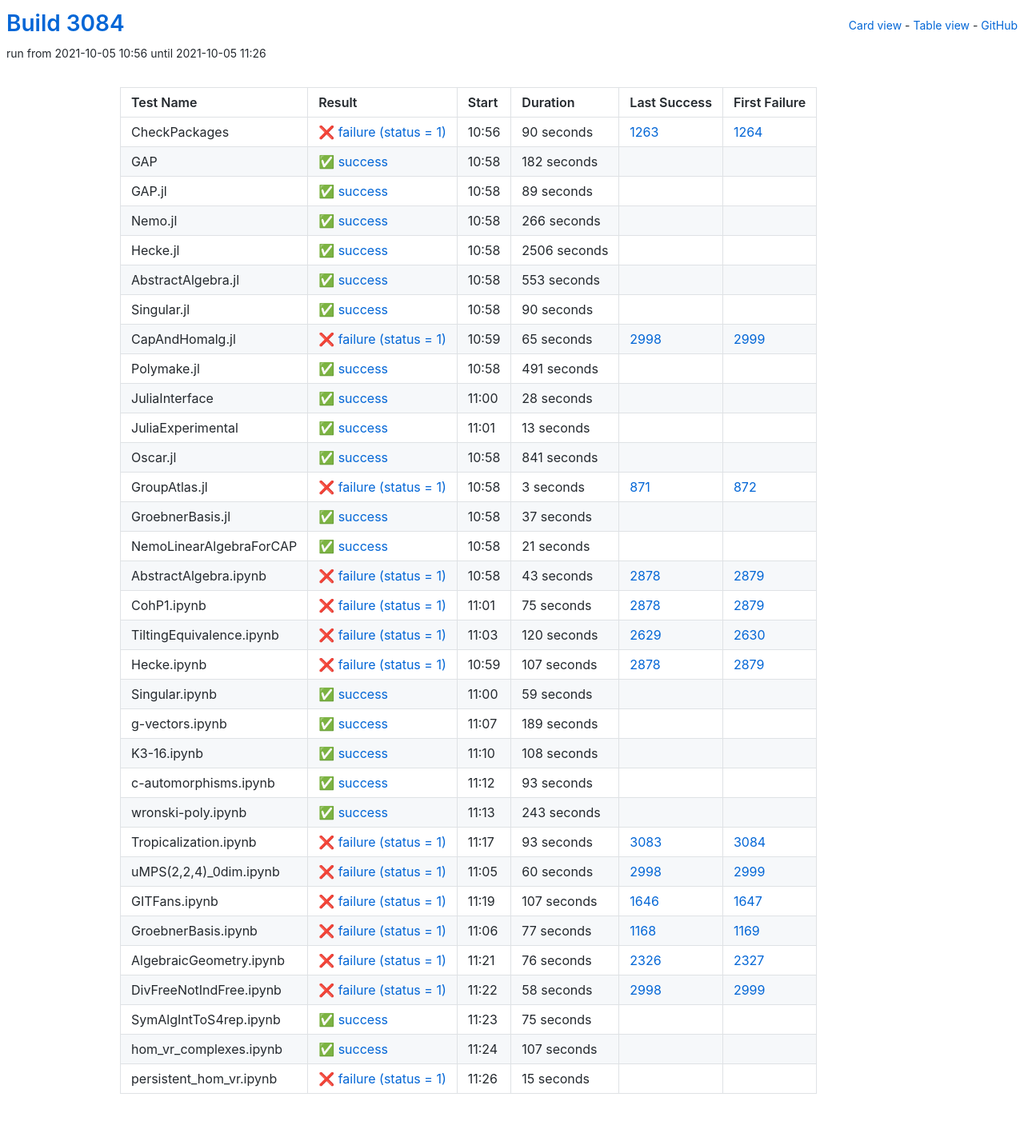
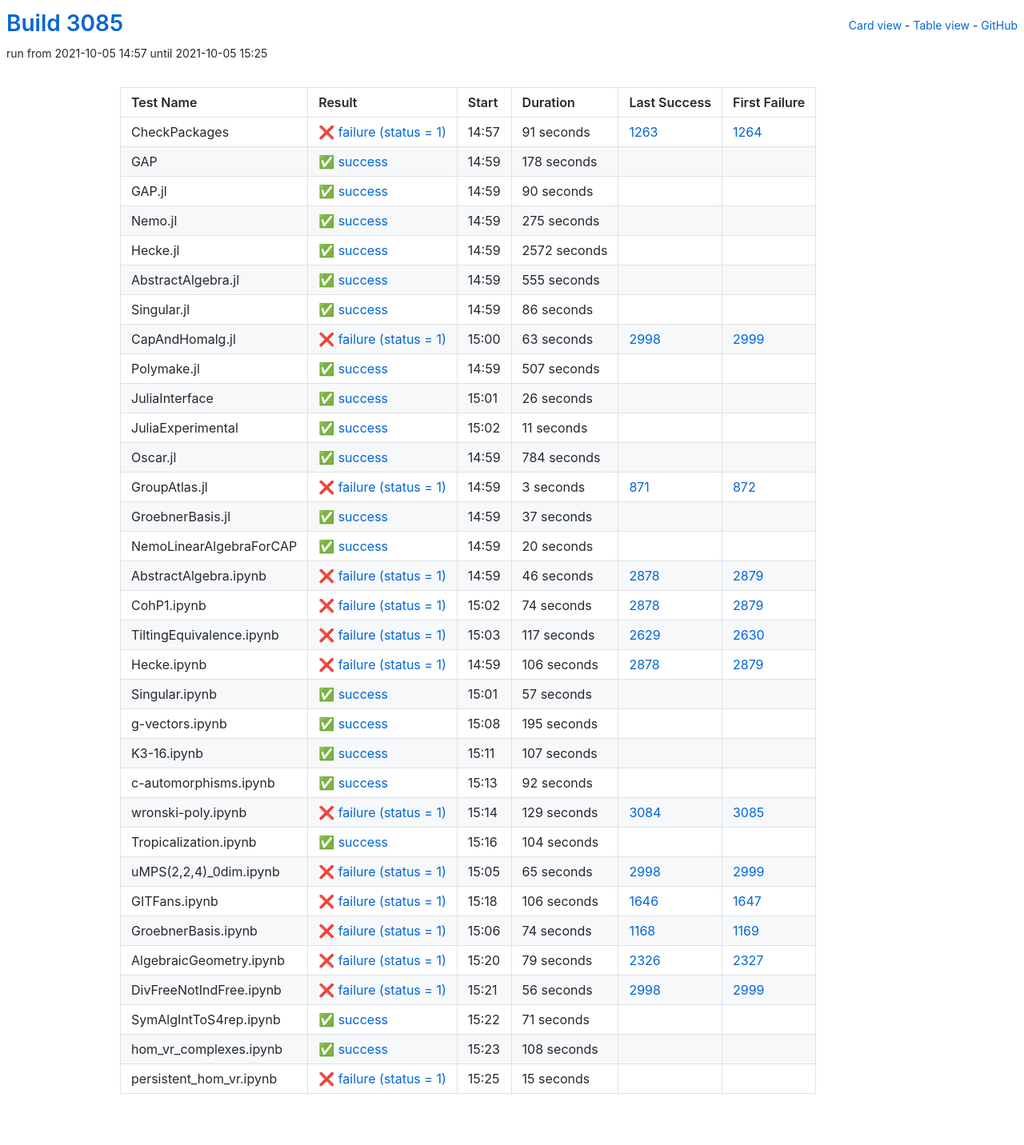
Before and after one commit to oscar-system/oscar-ci-status-stable, a Jekyll site: the page built from table.html, in a window 1280 px wide. Shown: the whole page at 80% size. Built offline with Jekyll 4.4.1, drawn with Linux system fonts in a browser that asks for light colours.

Commit message:
Build #3085

```diff
--- a/_data/ci.yml
+++ b/_data/ci.yml
@@ -1,6 +1,6 @@
 ---
-build: 3084
-build_url: https://oscarci.mathematik.uni-kl.de/job/oscar-stable/3084/
+build: 3085
+build_url: https://oscarci.mathematik.uni-kl.de/job/oscar-stable/3085/
 job: oscar-stable
 organization: oscar-system
 repo: oscar-ci-status-stable
@@ -8,80 +8,32 @@ repourl: https://github.com/oscar-system/oscar-ci-status-stable
 tests:
 - name: CheckPackages
   id: checkpackages
-  log: https://oscarci.mathematik.uni-kl.de/job/oscar-stable/3084/artifact/logs/build-3084/CheckPackages.log
-  start: 2021-10-05 10:56
+  log: https://oscarci.mathematik.uni-kl.de/job/oscar-stable/3085/artifact/logs/build-3085/CheckPackages.log
+  start: 2021-10-05 14:57
   success: false
   exitcode: 1
   status: failure
-  duration: 90
+  duration: 91
   last_success: 1263
   last_success_url: https://oscarci.mathematik.uni-kl.de/job/oscar-stable/1263/
   first_failure: 1264
   first_failure_url: https://oscarci.mathematik.uni-kl.de/job/oscar-stable/1264/
 - name: GAP
   id: gap
-  log: https://oscarci.mathematik.uni-kl.de/job/oscar-stable/3084/artifact/logs/build-3084/GAP.log
-  start: 2021-10-05 10:58
+  log: https://oscarci.mathematik.uni-kl.de/job/oscar-stable/3085/artifact/logs/build-3085/GAP.log
+  start: 2021-10-05 14:59
   success: true
   exitcode: 0
   status: success
-  duration: 182
+  duration: 178
   last_success: false
   last_success_url:
   first_failure: false
   first_failure_url:
 - name: GAP.jl
   id: gap-jl
-  log: https://oscarci.mathematik.uni-kl.de/job/oscar-stable/3084/artifact/logs/build-3084/GAP.jl.log
-  start: 2021-10-05 10:58
-  success: true
-  exitcode: 0
-  status: success
-  duration: 89
-  last_success: false
-  last_success_url:
-  first_failure: false
-  first_failure_url:
-- name: Nemo.jl
-  id: nemo-jl
-  log: https://oscarci.mathematik.uni-kl.de/job/oscar-stable/3084/artifact/logs/build-3084/Nemo.jl.log
-  start: 2021-10-05 10:58
-  success: true
-  exitcode: 0
-  status: success
-  duration: 266
-  last_success: false
-  last_success_url:
-  first_failure: false
-  first_failure_url:
-- name: Hecke.jl
-  id: hecke-jl
-  log: https://oscarci.mathematik.uni-kl.de/job/oscar-stable/3084/artifact/logs/build-3084/Hecke.jl.log
-  start: 2021-10-05 10:58
-  success: true
-  exitcode: 0
-  status: success
-  duration: 2506
-  last_success: false
-  last_success_url:
-  first_failure: false
-  first_failure_url:
-- name: AbstractAlgebra.jl
-  id: abstractalgebra-jl
-  log: https://oscarci.mathematik.uni-kl.de/job/oscar-stable/3084/artifact/logs/build-3084/AbstractAlgebra.jl.log
-  start: 2021-10-05 10:58
-  success: true
-  exitcode: 0
-  status: success
-  duration: 553
-  last_success: false
-  last_success_url:
-  first_failure: false
-  first_failure_url:
-- name: Singular.jl
-  id: singular-jl
-  log: https://oscarci.mathematik.uni-kl.de/job/oscar-stable/3084/artifact/logs/build-3084/Singular.jl.log
-  start: 2021-10-05 10:58
+  log: https://oscarci.mathematik.uni-kl.de/job/oscar-stable/3085/artifact/logs/build-3085/GAP.jl.log
+  start: 2021-10-05 14:59
   success: true
   exitcode: 0
   status: success
@@ -90,70 +42,118 @@ tests:
   last_success_url:
   first_failure: false
   first_failure_url:
+- name: Nemo.jl
+  id: nemo-jl
+  log: https://oscarci.mathematik.uni-kl.de/job/oscar-stable/3085/artifact/logs/build-3085/Nemo.jl.log
+  start: 2021-10-05 14:59
+  success: true
+  exitcode: 0
+  status: success
+  duration: 275
+  last_success: false
+  last_success_url:
+  first_failure: false
+  first_failure_url:
+- name: Hecke.jl
+  id: hecke-jl
+  log: https://oscarci.mathematik.uni-kl.de/job/oscar-stable/3085/artifact/logs/build-3085/Hecke.jl.log
+  start: 2021-10-05 14:59
+  success: true
+  exitcode: 0
+  status: success
+  duration: 2572
+  last_success: false
+  last_success_url:
+  first_failure: false
+  first_failure_url:
+- name: AbstractAlgebra.jl
+  id: abstractalgebra-jl
+  log: https://oscarci.mathematik.uni-kl.de/job/oscar-stable/3085/artifact/logs/build-3085/AbstractAlgebra.jl.log
+  start: 2021-10-05 14:59
+  success: true
+  exitcode: 0
+  status: success
+  duration: 555
+  last_success: false
+  last_success_url:
+  first_failure: false
+  first_failure_url:
+- name: Singular.jl
+  id: singular-jl
+  log: https://oscarci.mathematik.uni-kl.de/job/oscar-stable/3085/artifact/logs/build-3085/Singular.jl.log
+  start: 2021-10-05 14:59
+  success: true
+  exitcode: 0
+  status: success
+  duration: 86
+  last_success: false
+  last_success_url:
+  first_failure: false
+  first_failure_url:
 - name: CapAndHomalg.jl
   id: capandhomalg-jl
-  log: https://oscarci.mathematik.uni-kl.de/job/oscar-stable/3084/artifact/logs/build-3084/CapAndHomalg.jl.log
-  start: 2021-10-05 10:59
+  log: https://oscarci.mathematik.uni-kl.de/job/oscar-stable/3085/artifact/logs/build-3085/CapAndHomalg.jl.log
+  start: 2021-10-05 15:00
   success: false
   exitcode: 1
   status: failure
-  duration: 65
+  duration: 63
   last_success: 2998
   last_success_url: https://oscarci.mathematik.uni-kl.de/job/oscar-stable/2998/
   first_failure: 2999
   first_failure_url: https://oscarci.mathematik.uni-kl.de/job/oscar-stable/2999/
 - name: Polymake.jl
   id: polymake-jl
-  log: https://oscarci.mathematik.uni-kl.de/job/oscar-stable/3084/artifact/logs/build-3084/Polymake.jl.log
-  start: 2021-10-05 10:58
+  log: https://oscarci.mathematik.uni-kl.de/job/oscar-stable/3085/artifact/logs/build-3085/Polymake.jl.log
+  start: 2021-10-05 14:59
   success: true
   exitcode: 0
   status: success
-  duration: 491
+  duration: 507
   last_success: false
   last_success_url:
   first_failure: false
   first_failure_url:
 - name: JuliaInterface
   id: juliainterface
-  log: https://oscarci.mathematik.uni-kl.de/job/oscar-stable/3084/artifact/logs/build-3084/JuliaInterface.log
-  start: 2021-10-05 11:00
+  log: https://oscarci.mathematik.uni-kl.de/job/oscar-stable/3085/artifact/logs/build-3085/JuliaInterface.log
+  start: 2021-10-05 15:01
   success: true
   exitcode: 0
   status: success
-  duration: 28
+  duration: 26
   last_success: false
   last_success_url:
   first_failure: false
   first_failure_url:
 - name: JuliaExperimental
   id: juliaexperimental
-  log: https://oscarci.mathematik.uni-kl.de/job/oscar-stable/3084/artifact/logs/build-3084/JuliaExperimental.log
-  start: 2021-10-05 11:01
+  log: https://oscarci.mathematik.uni-kl.de/job/oscar-stable/3085/artifact/logs/build-3085/JuliaExperimental.log
+  start: 2021-10-05 15:02
   success: true
   exitcode: 0
   status: success
-  duration: 13
+  duration: 11
   last_success: false
   last_success_url:
   first_failure: false
   first_failure_url:
 - name: Oscar.jl
   id: oscar-jl
-  log: https://oscarci.mathematik.uni-kl.de/job/oscar-stable/3084/artifact/logs/build-3084/Oscar.jl.log
-  start: 2021-10-05 10:58
+  log: https://oscarci.mathematik.uni-kl.de/job/oscar-stable/3085/artifact/logs/build-3085/Oscar.jl.log
+  start: 2021-10-05 14:59
   success: true
   exitcode: 0
   status: success
-  duration: 841
+  duration: 784
   last_success: false
   last_success_url:
   first_failure: false
   first_failure_url:
 - name: GroupAtlas.jl
   id: groupatlas-jl
-  log: https://oscarci.mathematik.uni-kl.de/job/oscar-stable/3084/artifact/logs/build-3084/GroupAtlas.jl.log
-  start: 2021-10-05 10:58
+  log: https://oscarci.mathematik.uni-kl.de/job/oscar-stable/3085/artifact/logs/build-3085/GroupAtlas.jl.log
+  start: 2021-10-05 14:59
   success: false
   exitcode: 1
   status: failure
@@ -164,8 +164,8 @@ tests:
   first_failure_url: https://oscarci.mathematik.uni-kl.de/job/oscar-stable/872/
 - name: GroebnerBasis.jl
   id: groebnerbasis-jl
-  log: https://oscarci.mathematik.uni-kl.de/job/oscar-stable/3084/artifact/logs/build-3084/GroebnerBasis.jl.log
-  start: 2021-10-05 10:58
+  log: https://oscarci.mathematik.uni-kl.de/job/oscar-stable/3085/artifact/logs/build-3085/GroebnerBasis.jl.log
+  start: 2021-10-05 14:59
   success: true
   exitcode: 0
   status: success
@@ -176,92 +176,212 @@ tests:
   first_failure_url:
 - name: NemoLinearAlgebraForCAP
   id: nemolinearalgebraforcap
-  log: https://oscarci.mathematik.uni-kl.de/job/oscar-stable/3084/artifact/logs/build-3084/NemoLinearAlgebraForCAP.log
-  start: 2021-10-05 10:58
+  log: https://oscarci.mathematik.uni-kl.de/job/oscar-stable/3085/artifact/logs/build-3085/NemoLinearAlgebraForCAP.log
+  start: 2021-10-05 14:59
   success: true
   exitcode: 0
   status: success
-  duration: 21
+  duration: 20
   last_success: false
   last_success_url:
   first_failure: false
   first_failure_url:
 - name: AbstractAlgebra.ipynb
   id: abstractalgebra-ipynb
-  log: https://oscarci.mathematik.uni-kl.de/job/oscar-stable/3084/artifact/logs/build-3084/AbstractAlgebra.ipynb.log
-  start: 2021-10-05 10:58
+  log: https://oscarci.mathematik.uni-kl.de/job/oscar-stable/3085/artifact/logs/build-3085/AbstractAlgebra.ipynb.log
+  start: 2021-10-05 14:59
   success: false
   exitcode: 1
   status: failure
-  duration: 43
+  duration: 46
   last_success: 2878
   last_success_url: https://oscarci.mathematik.uni-kl.de/job/oscar-stable/2878/
   first_failure: 2879
   first_failure_url: https://oscarci.mathematik.uni-kl.de/job/oscar-stable/2879/
 - name: CohP1.ipynb
   id: cohp1-ipynb
-  log: https://oscarci.mathematik.uni-kl.de/job/oscar-stable/3084/artifact/logs/build-3084/CohP1.ipynb.log
-  start: 2021-10-05 11:01
+  log: https://oscarci.mathematik.uni-kl.de/job/oscar-stable/3085/artifact/logs/build-3085/CohP1.ipynb.log
+  start: 2021-10-05 15:02
   success: false
   exitcode: 1
   status: failure
-  duration: 75
+  duration: 74
   last_success: 2878
   last_success_url: https://oscarci.mathematik.uni-kl.de/job/oscar-stable/2878/
   first_failure: 2879
   first_failure_url: https://oscarci.mathematik.uni-kl.de/job/oscar-stable/2879/
 - name: TiltingEquivalence.ipynb
   id: tiltingequivalence-ipynb
-  log: https://oscarci.mathematik.uni-kl.de/job/oscar-stable/3084/artifact/logs/build-3084/TiltingEquivalence.ipynb.log
-  start: 2021-10-05 11:03
+  log: https://oscarci.mathematik.uni-kl.de/job/oscar-stable/3085/artifact/logs/build-3085/TiltingEquivalence.ipynb.log
+  start: 2021-10-05 15:03
   success: false
   exitcode: 1
   status: failure
-  duration: 120
+  duration: 117
   last_success: 2629
   last_success_url: https://oscarci.mathematik.uni-kl.de/job/oscar-stable/2629/
   first_failure: 2630
   first_failure_url: https://oscarci.mathematik.uni-kl.de/job/oscar-stable/2630/
 - name: Hecke.ipynb
   id: hecke-ipynb
-  log: https://oscarci.mathematik.uni-kl.de/job/oscar-stable/3084/artifact/logs/build-3084/Hecke.ipynb.log
-  start: 2021-10-05 10:59
+  log: https://oscarci.mathematik.uni-kl.de/job/oscar-stable/3085/artifact/logs/build-3085/Hecke.ipynb.log
+  start: 2021-10-05 14:59
   success: false
   exitcode: 1
   status: failure
-  duration: 107
+  duration: 106
   last_success: 2878
   last_success_url: https://oscarci.mathematik.uni-kl.de/job/oscar-stable/2878/
   first_failure: 2879
   first_failure_url: https://oscarci.mathematik.uni-kl.de/job/oscar-stable/2879/
 - name: Singular.ipynb
   id: singular-ipynb
-  log: https://oscarci.mathematik.uni-kl.de/job/oscar-stable/3084/artifact/logs/build-3084/Singular.ipynb.log
-  start: 2021-10-05 11:00
+  log: https://oscarci.mathematik.uni-kl.de/job/oscar-stable/3085/artifact/logs/build-3085/Singular.ipynb.log
+  start: 2021-10-05 15:01
   success: true
   exitcode: 0
   status: success
-  duration: 59
+  duration: 57
   last_success: false
   last_success_url:
   first_failure: false
   first_failure_url:
 - name: g-vectors.ipynb
   id: g-vectors-ipynb
-  log: https://oscarci.mathematik.uni-kl.de/job/oscar-stable/3084/artifact/logs/build-3084/g-vectors.ipynb.log
-  start: 2021-10-05 11:07
+  log: https://oscarci.mathematik.uni-kl.de/job/oscar-stable/3085/artifact/logs/build-3085/g-vectors.ipynb.log
+  start: 2021-10-05 15:08
   success: true
   exitcode: 0
   status: success
-  duration: 189
+  duration: 195
   last_success: false
   last_success_url:
   first_failure: false
   first_failure_url:
 - name: K3-16.ipynb
   id: k3-16-ipynb
-  log: https://oscarci.mathematik.uni-kl.de/job/oscar-stable/3084/artifact/logs/build-3084/K3-16.ipynb.log
-  start: 2021-10-05 11:10
+  log: https://oscarci.mathematik.uni-kl.de/job/oscar-stable/3085/artifact/logs/build-3085/K3-16.ipynb.log
+  start: 2021-10-05 15:11
+  success: true
+  exitcode: 0
+  status: success
+  duration: 107
+  last_success: false
+  last_success_url:
+  first_failure: false
+  first_failure_url:
+- name: c-automorphisms.ipynb
+  id: c-automorphisms-ipynb
+  log: https://oscarci.mathematik.uni-kl.de/job/oscar-stable/3085/artifact/logs/build-3085/c-automorphisms.ipynb.log
+  start: 2021-10-05 15:13
+  success: true
+  exitcode: 0
+  status: success
+  duration: 92
+  last_success: false
+  last_success_url:
+  first_failure: false
+  first_failure_url:
+- name: wronski-poly.ipynb
+  id: wronski-poly-ipynb
+  log: https://oscarci.mathematik.uni-kl.de/job/oscar-stable/3085/artifact/logs/build-3085/wronski-poly.ipynb.log
+  start: 2021-10-05 15:14
+  success: false
+  exitcode: 1
+  status: failure
+  duration: 129
+  last_success: 3084
+  last_success_url: https://oscarci.mathematik.uni-kl.de/job/oscar-stable/3084/
+  first_failure: 3085
+  first_failure_url: https://oscarci.mathematik.uni-kl.de/job/oscar-stable/3085/
+- name: Tropicalization.ipynb
+  id: tropicalization-ipynb
+  log: https://oscarci.mathematik.uni-kl.de/job/oscar-stable/3085/artifact/logs/build-3085/Tropicalization.ipynb.log
+  start: 2021-10-05 15:16
+  success: true
+  exitcode: 0
+  status: success
+  duration: 104
+  last_success: false
+  last_success_url:
+  first_failure: false
+  first_failure_url:
+- name: uMPS(2,2,4)_0dim.ipynb
+  id: umps-2-2-4-0dim-ipynb
+  log: https://oscarci.mathematik.uni-kl.de/job/oscar-stable/3085/artifact/logs/build-3085/uMPS-2-2-4-_0dim.ipynb.log
+  start: 2021-10-05 15:05
+  success: false
+  exitcode: 1
+  status: failure
+  duration: 65
+  last_success: 2998
+  last_success_url: https://oscarci.mathematik.uni-kl.de/job/oscar-stable/2998/
+  first_failure: 2999
+  first_failure_url: https://oscarci.mathematik.uni-kl.de/job/oscar-stable/2999/
+- name: GITFans.ipynb
+  id: gitfans-ipynb
+  log: https://oscarci.mathematik.uni-kl.de/job/oscar-stable/3085/artifact/logs/build-3085/GITFans.ipynb.log
+  start: 2021-10-05 15:18
+  success: false
+  exitcode: 1
+  status: failure
+  duration: 106
+  last_success: 1646
+  last_success_url: https://oscarci.mathematik.uni-kl.de/job/oscar-stable/1646/
+  first_failure: 1647
+  first_failure_url: https://oscarci.mathematik.uni-kl.de/job/oscar-stable/1647/
+- name: GroebnerBasis.ipynb
+  id: groebnerbasis-ipynb
+  log: https://oscarci.mathematik.uni-kl.de/job/oscar-stable/3085/artifact/logs/build-3085/GroebnerBasis.ipynb.log
+  start: 2021-10-05 15:06
+  success: false
+  exitcode: 1
+  status: failure
+  duration: 74
+  last_success: 1168
+  last_success_url: https://oscarci.mathematik.uni-kl.de/job/oscar-stable/1168/
+  first_failure: 1169
+  first_failure_url: https://oscarci.mathematik.uni-kl.de/job/oscar-stable/1169/
+- name: AlgebraicGeometry.ipynb
+  id: algebraicgeometry-ipynb
+  log: https://oscarci.mathematik.uni-kl.de/job/oscar-stable/3085/artifact/logs/build-3085/AlgebraicGeometry.ipynb.log
+  start: 2021-10-05 15:20
+  success: false
+  exitcode: 1
+  status: failure
+  duration: 79
+  last_success: 2326
+  last_success_url: https://oscarci.mathematik.uni-kl.de/job/oscar-stable/2326/
+  first_failure: 2327
+  first_failure_url: https://oscarci.mathematik.uni-kl.de/job/oscar-stable/2327/
+- name: DivFreeNotIndFree.ipynb
+  id: divfreenotindfree-ipynb
+  log: https://oscarci.mathematik.uni-kl.de/job/oscar-stable/3085/artifact/logs/build-3085/DivFreeNotIndFree.ipynb.log
+  start: 2021-10-05 15:21
+  success: false
+  exitcode: 1
+  status: failure
+  duration: 56
+  last_success: 2998
+  last_success_url: https://oscarci.mathematik.uni-kl.de/job/oscar-stable/2998/
+  first_failure: 2999
+  first_failure_url: https://oscarci.mathematik.uni-kl.de/job/oscar-stable/2999/
+- name: SymAlgIntToS4rep.ipynb
+  id: symalginttos4rep-ipynb
+  log: https://oscarci.mathematik.uni-kl.de/job/oscar-stable/3085/artifact/logs/build-3085/SymAlgIntToS4rep.ipynb.log
+  start: 2021-10-05 15:22
+  success: true
+  exitcode: 0
+  status: success
+  duration: 71
+  last_success: false
+  last_success_url:
+  first_failure: false
+  first_failure_url:
+- name: hom_vr_complexes.ipynb
+  id: hom-vr-complexes-ipynb
+  log: https://oscarci.mathematik.uni-kl.de/job/oscar-stable/3085/artifact/logs/build-3085/hom_vr_complexes.ipynb.log
+  start: 2021-10-05 15:23
   success: true
   exitcode: 0
   status: success
@@ -270,130 +390,10 @@ tests:
   last_success_url:
   first_failure: false
   first_failure_url:
-- name: c-automorphisms.ipynb
-  id: c-automorphisms-ipynb
-  log: https://oscarci.mathematik.uni-kl.de/job/oscar-stable/3084/artifact/logs/build-3084/c-automorphisms.ipynb.log
-  start: 2021-10-05 11:12
-  success: true
-  exitcode: 0
-  status: success
-  duration: 93
-  last_success: false
-  last_success_url:
-  first_failure: false
-  first_failure_url:
-- name: wronski-poly.ipynb
-  id: wronski-poly-ipynb
-  log: https://oscarci.mathematik.uni-kl.de/job/oscar-stable/3084/artifact/logs/build-3084/wronski-poly.ipynb.log
-  start: 2021-10-05 11:13
-  success: true
-  exitcode: 0
-  status: success
-  duration: 243
-  last_success: false
-  last_success_url:
-  first_failure: false
-  first_failure_url:
-- name: Tropicalization.ipynb
-  id: tropicalization-ipynb
-  log: https://oscarci.mathematik.uni-kl.de/job/oscar-stable/3084/artifact/logs/build-3084/Tropicalization.ipynb.log
-  start: 2021-10-05 11:17
-  success: false
-  exitcode: 1
-  status: failure
-  duration: 93
-  last_success: 3083
-  last_success_url: https://oscarci.mathematik.uni-kl.de/job/oscar-stable/3083/
-  first_failure: 3084
-  first_failure_url: https://oscarci.mathematik.uni-kl.de/job/oscar-stable/3084/
-- name: uMPS(2,2,4)_0dim.ipynb
-  id: umps-2-2-4-0dim-ipynb
-  log: https://oscarci.mathematik.uni-kl.de/job/oscar-stable/3084/artifact/logs/build-3084/uMPS-2-2-4-_0dim.ipynb.log
-  start: 2021-10-05 11:05
-  success: false
-  exitcode: 1
-  status: failure
-  duration: 60
-  last_success: 2998
-  last_success_url: https://oscarci.mathematik.uni-kl.de/job/oscar-stable/2998/
-  first_failure: 2999
-  first_failure_url: https://oscarci.mathematik.uni-kl.de/job/oscar-stable/2999/
-- name: GITFans.ipynb
-  id: gitfans-ipynb
-  log: https://oscarci.mathematik.uni-kl.de/job/oscar-stable/3084/artifact/logs/build-3084/GITFans.ipynb.log
-  start: 2021-10-05 11:19
-  success: false
-  exitcode: 1
-  status: failure
-  duration: 107
-  last_success: 1646
-  last_success_url: https://oscarci.mathematik.uni-kl.de/job/oscar-stable/1646/
-  first_failure: 1647
-  first_failure_url: https://oscarci.mathematik.uni-kl.de/job/oscar-stable/1647/
-- name: GroebnerBasis.ipynb
-  id: groebnerbasis-ipynb
-  log: https://oscarci.mathematik.uni-kl.de/job/oscar-stable/3084/artifact/logs/build-3084/GroebnerBasis.ipynb.log
-  start: 2021-10-05 11:06
-  success: false
-  exitcode: 1
-  status: failure
-  duration: 77
-  last_success: 1168
-  last_success_url: https://oscarci.mathematik.uni-kl.de/job/oscar-stable/1168/
-  first_failure: 1169
-  first_failure_url: https://oscarci.mathematik.uni-kl.de/job/oscar-stable/1169/
-- name: AlgebraicGeometry.ipynb
-  id: algebraicgeometry-ipynb
-  log: https://oscarci.mathematik.uni-kl.de/job/oscar-stable/3084/artifact/logs/build-3084/AlgebraicGeometry.ipynb.log
-  start: 2021-10-05 11:21
-  success: false
-  exitcode: 1
-  status: failure
-  duration: 76
-  last_success: 2326
-  last_success_url: https://oscarci.mathematik.uni-kl.de/job/oscar-stable/2326/
-  first_failure: 2327
-  first_failure_url: https://oscarci.mathematik.uni-kl.de/job/oscar-stable/2327/
-- name: DivFreeNotIndFree.ipynb
-  id: divfreenotindfree-ipynb
-  log: https://oscarci.mathematik.uni-kl.de/job/oscar-stable/3084/artifact/logs/build-3084/DivFreeNotIndFree.ipynb.log
-  start: 2021-10-05 11:22
-  success: false
-  exitcode: 1
-  status: failure
-  duration: 58
-  last_success: 2998
-  last_success_url: https://oscarci.mathematik.uni-kl.de/job/oscar-stable/2998/
-  first_failure: 2999
-  first_failure_url: https://oscarci.mathematik.uni-kl.de/job/oscar-stable/2999/
-- name: SymAlgIntToS4rep.ipynb
-  id: symalginttos4rep-ipynb
-  log: https://oscarci.mathematik.uni-kl.de/job/oscar-stable/3084/artifact/logs/build-3084/SymAlgIntToS4rep.ipynb.log
-  start: 2021-10-05 11:23
-  success: true
-  exitcode: 0
-  status: success
-  duration: 75
-  last_success: false
-  last_success_url:
-  first_failure: false
-  first_failure_url:
-- name: hom_vr_complexes.ipynb
-  id: hom-vr-complexes-ipynb
-  log: https://oscarci.mathematik.uni-kl.de/job/oscar-stable/3084/artifact/logs/build-3084/hom_vr_complexes.ipynb.log
-  start: 2021-10-05 11:24
-  success: true
-  exitcode: 0
-  status: success
-  duration: 107
-  last_success: false
-  last_success_url:
-  first_failure: false
-  first_failure_url:
 - name: persistent_hom_vr.ipynb
   id: persistent-hom-vr-ipynb
-  log: https://oscarci.mathematik.uni-kl.de/job/oscar-stable/3084/artifact/logs/build-3084/persistent_hom_vr.ipynb.log
-  start: 2021-10-05 11:26
+  log: https://oscarci.mathematik.uni-kl.de/job/oscar-stable/3085/artifact/logs/build-3085/persistent_hom_vr.ipynb.log
+  start: 2021-10-05 15:25
   success: false
   exitcode: 1
   status: failure
```
Also changed, not shown: README.md.
